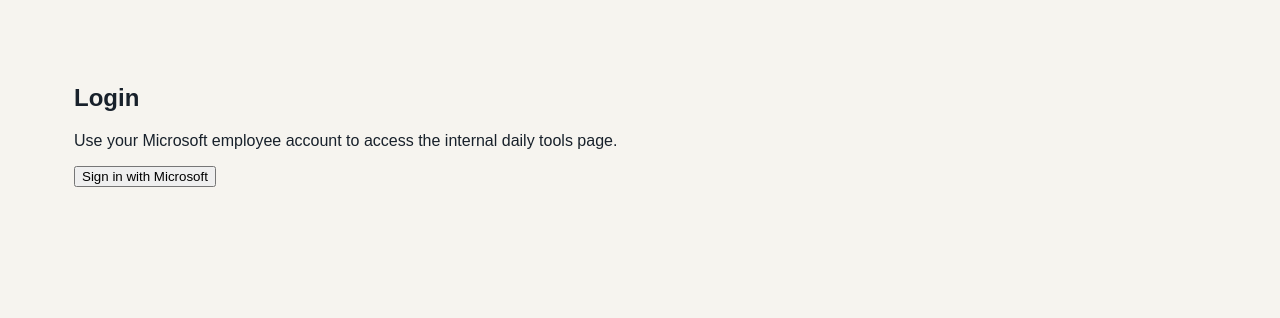
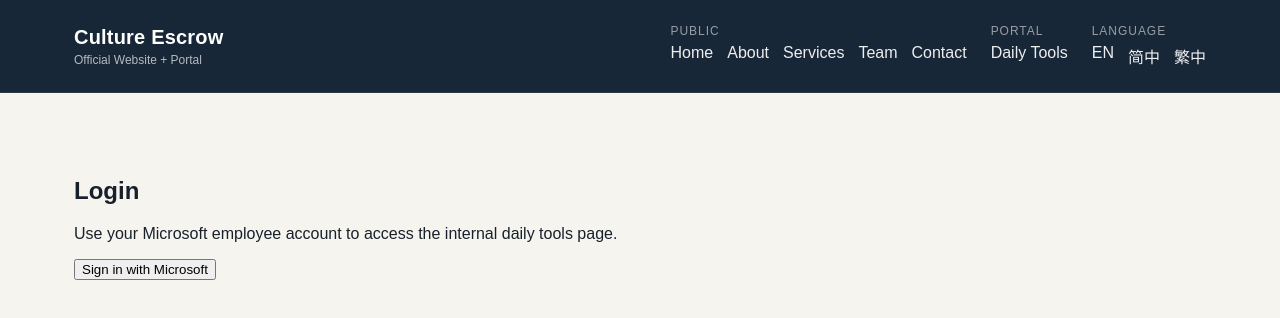
Before and after one commit to yudonghu/culture-escrow-site, a Next.js app: page /login in a window 1280 px wide. Shown: the top 318 px of the page. Built offline with nearby package versions, Linux system fonts and the light colour scheme; no server answers.

Commit message:
fix: finalize PR35 with single global header driven by pathname

```diff
--- a/app/(portal)/[lang]/layout.tsx
+++ /dev/null
@@ -1,5 +0,0 @@
-import type { ReactNode } from 'react'
-
-export default function PortalLangLayout({ children }: { children: ReactNode }) {
-  return <>{children}</>
-}
--- a/app/(site)/[lang]/layout.tsx
+++ /dev/null
@@ -1,5 +0,0 @@
-import type { ReactNode } from 'react'
-
-export default function SiteLangLayout({ children }: { children: ReactNode }) {
-  return <>{children}</>
-}
--- a/app/layout.tsx
+++ b/app/layout.tsx
@@ -1,5 +1,6 @@
 import './globals.css'
 import type { ReactNode } from 'react'
+import HeaderFromPath from '@/components/HeaderFromPath'
 
 export const metadata = {
   title: 'Culture Escrow Portal',
@@ -10,6 +11,7 @@
   return (
     <html lang="en">
       <body>
+        <HeaderFromPath />
         <main className="container">{children}</main>
       </body>
     </html>
--- /dev/null
+++ b/components/HeaderFromPath.tsx
@@ -0,0 +1,12 @@
+'use client'
+
+import { usePathname } from 'next/navigation'
+import LocalizedHeader from '@/components/LocalizedHeader'
+import { defaultLang, supportedLangs, type Lang } from '@/lib/site-copy'
+
+export default function HeaderFromPath() {
+  const pathname = usePathname() || '/'
+  const first = pathname.split('/').filter(Boolean)[0]
+  const lang = (supportedLangs.includes(first as Lang) ? first : defaultLang) as Lang
+  return <LocalizedHeader lang={lang} />
+}
```
Also changed, not shown: app/(portal)/layout.tsx (deleted, +0 -11 lines), app/(site)/layout.tsx (deleted, +0 -11 lines), app/not-found.tsx (added, +10 -0 lines), 1 other file (tests, documents, lock files or other folders).
